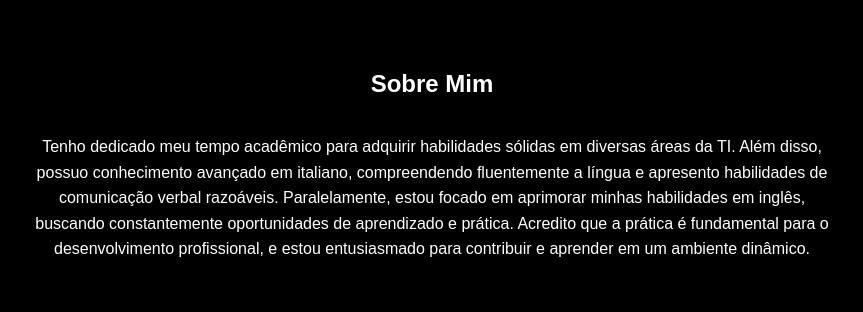
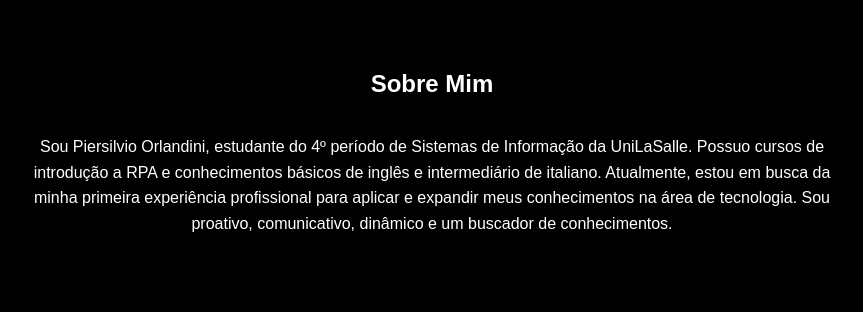
Before and after one commit to orlandini01/Portf-lio, a plain HTML site: page index.html in a window 1280 px wide. Shown: the part 1000-1312 px from the top of the page, without its empty margins (208-1071 px from the left). Drawn offline with Linux system fonts and the light colour scheme.

Commit message:
Update index.html

```diff
--- a/index.html
+++ b/index.html
@@ -36,15 +36,10 @@
 
     <section id="projects">
         <h2>Sobre Mim</h2>
-        <p>Tenho dedicado meu tempo acadêmico para adquirir habilidades sólidas em diversas áreas da TI. Além disso,
-            possuo conhecimento
-            avançado em italiano, compreendendo fluentemente a língua e apresento habilidades de comunicação verbal
-            razoáveis.
-            Paralelamente, estou focado em aprimorar minhas habilidades em inglês, buscando constantemente oportunidades
-            de aprendizado e
-            prática. Acredito que a prática é fundamental para o desenvolvimento profissional, e estou entusiasmado para
-            contribuir e
-            aprender em um ambiente dinâmico.</p>
+        <p>Sou  Piersilvio Orlandini, estudante do 4º período de Sistemas de Informação da UniLaSalle. Possuo cursos de introdução
+            a RPA e conhecimentos básicos de inglês e intermediário de italiano. Atualmente, estou em busca da minha primeira
+            experiência profissional para aplicar e expandir meus conhecimentos na área de tecnologia. Sou proativo, comunicativo,
+            dinâmico e um buscador de conhecimentos.</p>
     </section>
 
     <section id="projects">
```
